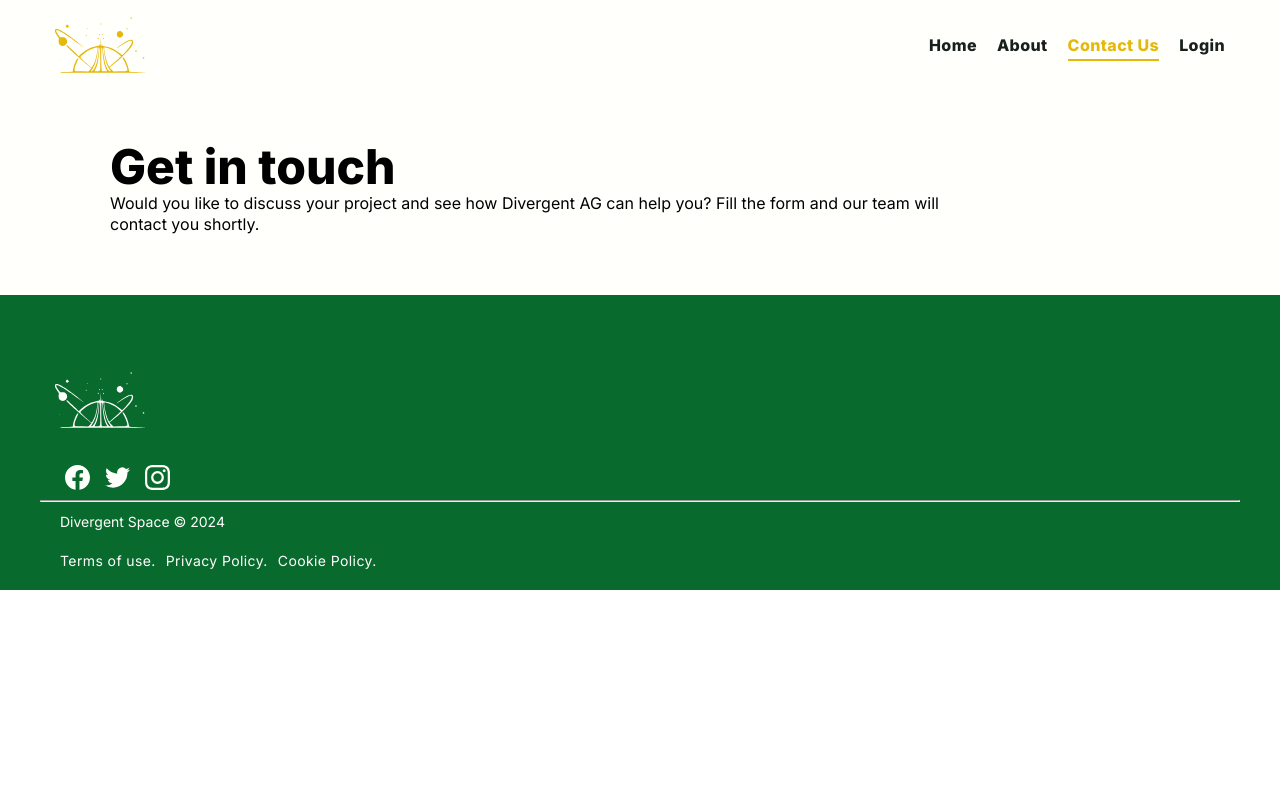
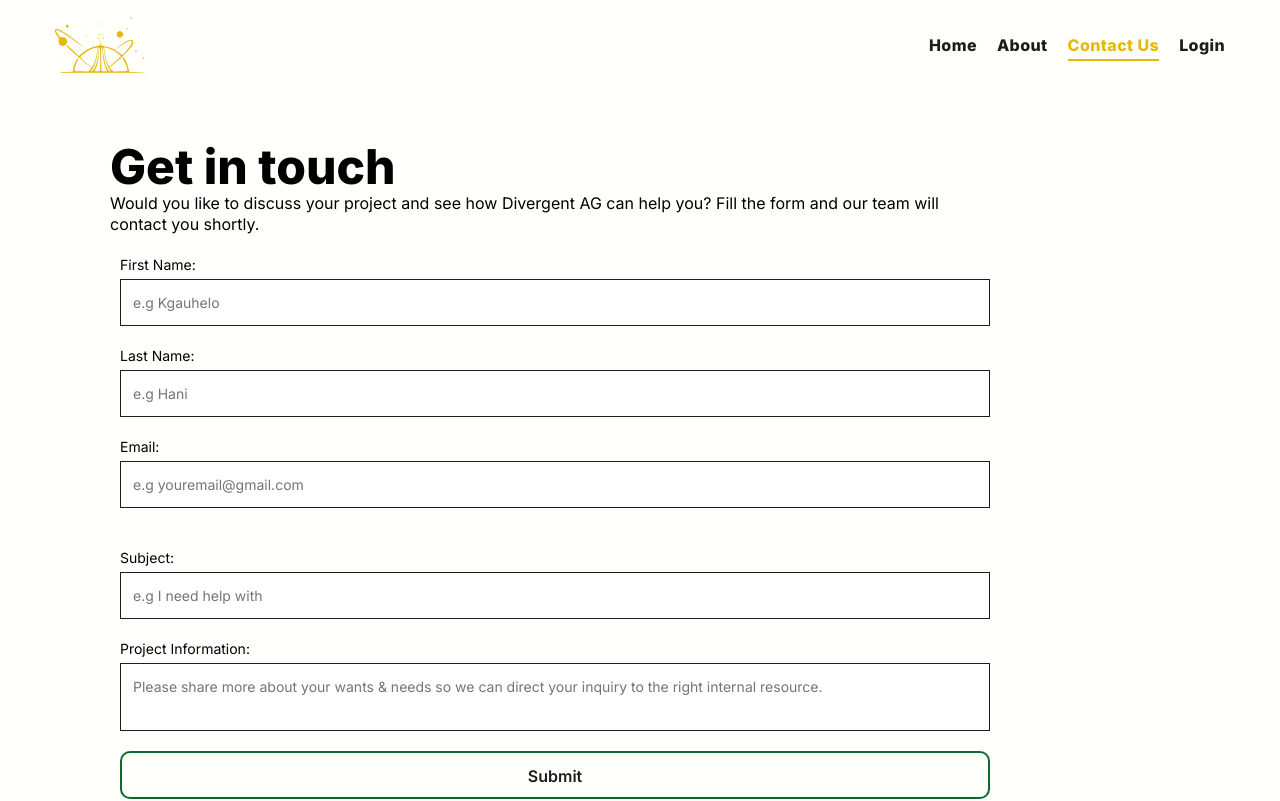
Before and after one commit to hanichris/Analysis, a React (Vite) app in the folder frontend/: page /contact in a window 1280 px wide. Shown: the top 801 px of the page. Built offline with nearby package versions, Linux system fonts and the light colour scheme.

Commit message:
create a form element to support contacting the team.

```diff
--- a/frontend/src/routes/contact.tsx
+++ b/frontend/src/routes/contact.tsx
@@ -1,4 +1,14 @@
+import { FormEvent, useRef } from "react";
+
 export default function Contact() {
+  const ref = useRef<HTMLDivElement>(null)
+
+  const handleInput = (e: FormEvent<HTMLTextAreaElement>) => {
+    if (ref.current) {
+      ref.current.dataset.replicatedValue = e.currentTarget.value;
+    }
+  };
+
   return (
     <section className="section">
       <div className="container">
@@ -8,7 +18,109 @@ export default function Contact() {
             <p>Would you like to discuss your project and see how Divergent AG can help you? Fill the form and our team will contact you shortly.</p>
           </header>
           <form action="#" method="post">
-
+            <fieldset>
+              <legend className="visually-hidden">
+                Your personal information
+              </legend>
+              <div className="form-group">
+                <label htmlFor="first-name">
+                  First Name:
+                </label>
+                <div className="form-field">
+                  <span className="form-field-container">
+                    <input
+                      type="text"
+                      name="first_name"
+                      placeholder="e.g Kgauhelo"
+                      pattern="[A-Za-zÀ-ž\s]{3,}"
+                      maxLength={35}
+                      required
+                      accessKey="f"
+                      autoComplete="on"
+                      id="first-name" />
+                  </span>
+                </div>
+              </div>
+              <div className="form-group">
+                <label htmlFor="last-name">
+                  Last Name:
+                </label>
+                <div className="form-field">
+                  <span className="form-field-container">
+                    <input
+                      type="text"
+                      name="last_name"
+                      placeholder="e.g Hani"
+                      pattern="[A-Za-zÀ-ž\s]{3,}"
+                      maxLength={40}
+                      required
+                      accessKey="l"
+                      autoComplete="on"
+                      id="last-name" />
+                  </span>
+                </div>
+              </div>
+              <div className="form-group">
+                <label htmlFor="email">
+                  Email:
+                </label>
+                <div className="form-field">
+                  <span className="form-field-container">
+                    <input
+                      type="email"
+                      name="email"
+                      placeholder="e.g youremail@gmail.com"
+                      pattern="[a-z0-9._%+-]+@[a-z0-9.-]+\.[a-z]{2,}$"
+                      maxLength={55}
+                      required
+                      accessKey="e"
+                      autoComplete="on"
+                      id="email" />
+                  </span>
+                </div>
+              </div>
+            </fieldset>
+            <fieldset>
+              <legend className="visually-hidden">
+                Your post
+              </legend>
+              <div className="form-group">
+                <label htmlFor="title">
+                  Subject:
+                </label>
+                <div className="form-field">
+                  <span className="form-field-container">
+                    <input
+                      type="text"
+                      name="title"
+                      placeholder="e.g I need help with"
+                      pattern="[A-Za-zÀ-ž\s]{4,}"
+                      maxLength={75}
+                      required
+                      accessKey="t"
+                      autoComplete="on"
+                      id="title" />
+                  </span>
+                </div>
+              </div>
+              <div className="form-group">
+                <label htmlFor="comment">
+                  Project Information:
+                </label>
+                <div className="form-field grow-wrap" ref={ref}>
+                  <textarea
+                    name="comment"
+                    placeholder="Please share more about your wants & needs so we can direct your inquiry to the right internal resource."
+                    accessKey="c"
+                    required
+                    onInput={handleInput}
+                    id="comment"></textarea>
+                </div>
+              </div>
+              <div className="form-group">
+                <button type="submit" className="btn btn--m btn--primary">Submit</button>
+              </div>
+            </fieldset>
           </form>
         </div>
       </div>
```
